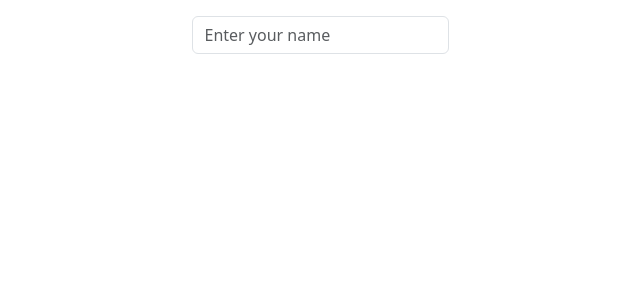
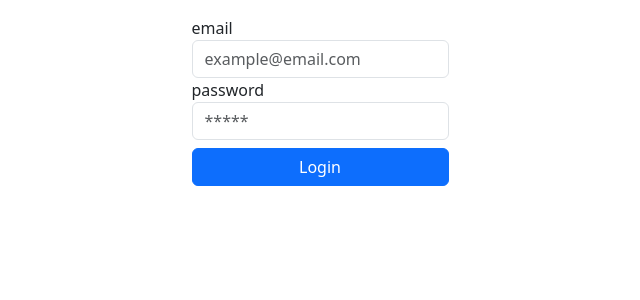
Before and after one commit to R1TGAMING/React-Ipi, a React (Vite) app: page /login in a window 1280 px wide. Shown: the top 300 px of the page, without its empty margins (320-960 px from the left). Built offline with nearby package versions, Linux system fonts and the light colour scheme.

Commit message:
login page

```diff
--- a/index.html
+++ b/index.html
@@ -4,7 +4,7 @@
     <meta charset="UTF-8" />
     <link rel="icon" type="image/svg+xml" href="/favicon.svg" />
     <meta name="viewport" content="width=device-width, initial-scale=1.0" />
-    <title>React + TypeScript + Replit</title>
+    <title>IpiRawr</title>
   </head>
   <body>
     <div id="root"></div>
--- a/package.json
+++ b/package.json
@@ -17,6 +17,7 @@
     "@vitejs/plugin-react": "^4.2.0",
     "react": "^18.2.0",
     "react-dom": "^18.2.0",
+    "react-router-dom": "^6.24.1",
     "typescript": "^5.2.2",
     "vite": "^5.0.0"
   },
--- a/src/App.jsx
+++ b/src/App.jsx
@@ -1,17 +1,15 @@
-import './App.css'
-import React from "react"
-import Input from "./components/elements/Input"
-import "bootstrap/dist/css/bootstrap.min.css";
-import "bootstrap/dist/js/bootstrap.bundle.min";
+import { BrowserRouter, Routes, Route } from "react-router-dom";
+import Login from "./components/pages/login"
 
 export default function App() {
   return (
-    <main>
-      <div className="container">
-        <div className="d-flex justify-content-center mr-auto ml-auto mt-3">
-          <Input type="text" placeholder="Enter your name" />
-        </div>
-      </div>
-    </main>
+    <>
+      <BrowserRouter>
+        <Routes>
+          <Route path="/login" element={<Login />} />
+        </Routes>
+      </BrowserRouter>
+
+    </>
   )
 }
--- /dev/null
+++ b/src/components/elements/Button/index.jsx
@@ -0,0 +1,11 @@
+import react from 'react'
+
+export default function Button(props) {
+  const {text} = props;
+
+  return (
+    <>
+      <button type="submit" className="w-100 btn btn-primary mt-2 ">{text}</button>
+    </>
+  )
+}
--- a/src/components/elements/Input/index.jsx
+++ b/src/components/elements/Input/index.jsx
@@ -1,16 +1,17 @@
 import React from 'react'
 import "bootstrap/dist/css/bootstrap.min.css";
 import "bootstrap/dist/js/bootstrap.bundle.min";
-
+import InputElement from "./input"
+import Label from "./label"
 
 export default function Input(props) {
-  const {type = "text", placeholder} = props;
+  const {type, placeholder, children} = props;
 
   return (
     <>
-      <div className="form-group">
-    <input type={type} className="form-control" aria-describedby="emailHelp" placeholder={placeholder} />
-  </div>
+      <Label children = {children}></Label>
+      <InputElement type={type} placeholder={placeholder} />
+
   </>
   )
 }
--- /dev/null
+++ b/src/components/elements/Input/input.jsx
@@ -0,0 +1,11 @@
+import "bootstrap/dist/css/bootstrap.min.css";
+import "bootstrap/dist/js/bootstrap.bundle.min";
+
+export default function InputElement(props) {
+  const {type, placeholder} = props;
+  return (
+    <>
+    <input type={type} className="form-control" aria-describedby="emailHelp" placeholder={placeholder} />
+    </>
+  )
+}
--- /dev/null
+++ b/src/components/elements/Input/label.jsx
@@ -0,0 +1,11 @@
+import "bootstrap/dist/css/bootstrap.min.css";
+import "bootstrap/dist/js/bootstrap.bundle.min";
+
+export default function Label(props) {
+  const {children} = props;
+  return (
+    <>
+    <label htmlFor={children}>{children}</label>
+    </>
+  )
+}
--- /dev/null
+++ b/src/components/pages/login.jsx
@@ -0,0 +1,26 @@
+import React from "react"
+import "bootstrap/dist/css/bootstrap.min.css";
+import "bootstrap/dist/js/bootstrap.bundle.min";
+
+import Input from "../elements/Input"
+import Button from "../elements/Button"
+
+
+
+export default function Login() {
+  return (
+    <>
+    <form>
+      <div className="container">
+        <div className="d-flex justify-content-center mr-auto ml-auto mt-3">
+          <div className="form-group">
+          <Input type = "email" placeholder = "example@email.com " children = "email"/>
+          <Input type = "password" placeholder = "***** " children = "password"/>
+          <Button text = "Login"/>
+          </div>
+        </div>
+      </div>
+    </form>
+    </>
+  )
+}
```
Also changed, not shown: 1 other file (tests, documents, lock files or other folders).
